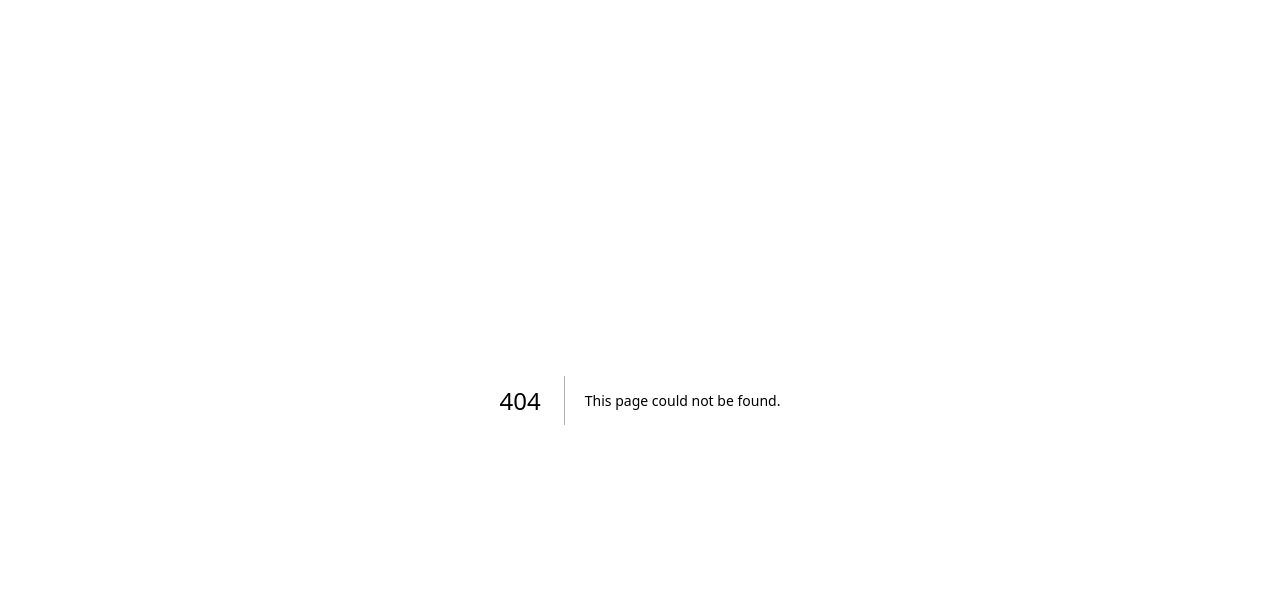
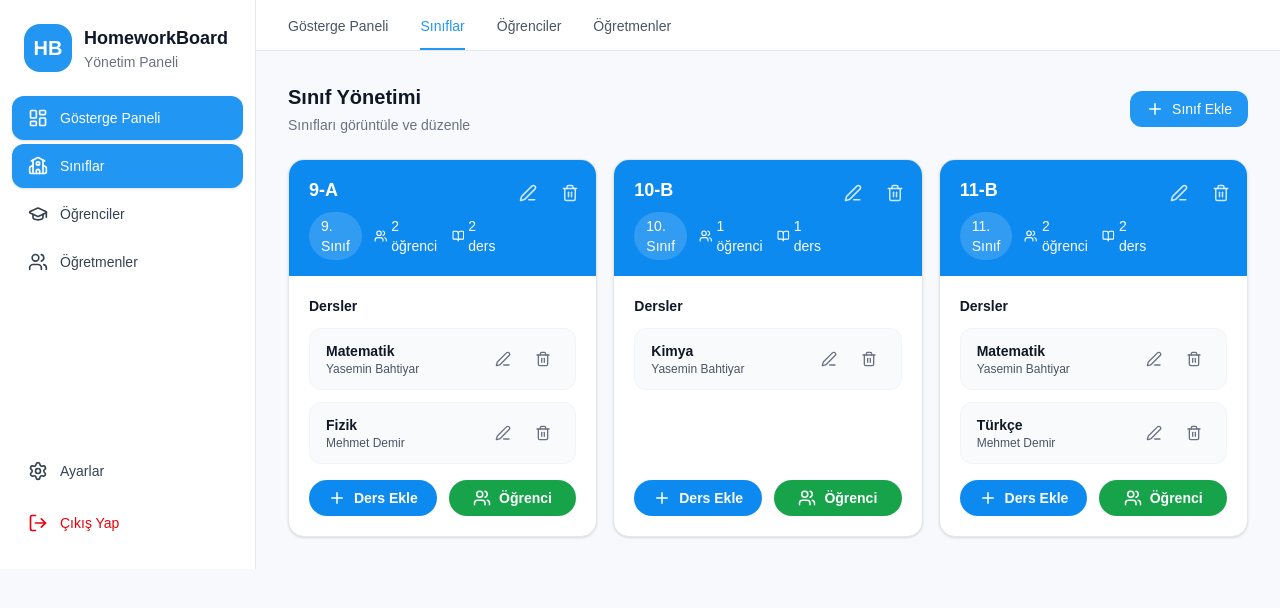
Before and after one commit to Busra-Demirkesen/odev-takip-app, a Next.js app: page /dashboard/admin/classes in a window 1280 px wide. Before the commit this address had no page. Shown: the top 608 px of the page. Built offline with nearby package versions, Linux system fonts and the light colour scheme.

Commit message:
feat: add ClassCard component and AdminClassesPage for class management

```diff
--- /dev/null
+++ b/app/components/admin/ClassCard.tsx
@@ -0,0 +1,127 @@
+import { Edit3, Trash2, Users, BookOpen, Plus } from "lucide-react";
+
+type Subject = {
+  name: string;
+  teacher: string;
+};
+
+export type ClassItem = {
+  name: string;
+  gradeLabel: string;
+  studentCount: number;
+  lessonCount: number;
+  subjects: Subject[];
+};
+
+type ClassCardProps = {
+  classItem: ClassItem;
+  onEdit?: (classItem: ClassItem) => void;
+  onDelete?: (classItem: ClassItem) => void;
+  onAddLesson?: (classItem: ClassItem) => void;
+  onAddStudent?: (classItem: ClassItem) => void;
+};
+
+export function ClassCard({
+  classItem,
+  onEdit,
+  onDelete,
+  onAddLesson,
+  onAddStudent,
+}: ClassCardProps) {
+  return (
+    <div className="bg-white rounded-2xl border border-gray-200 shadow-sm overflow-hidden flex flex-col">
+      <div className="bg-[#0d8af0] text-white px-5 py-4">
+        <div className="flex items-start justify-between gap-3">
+          <div>
+            <p className="text-lg font-semibold">{classItem.name}</p>
+            <div className="mt-2 flex items-center gap-3 text-sm">
+              <span className="px-3 py-1 bg-white/15 rounded-full">{classItem.gradeLabel}</span>
+              <span className="flex items-center gap-1">
+                <Users size={16} />
+                {classItem.studentCount} öğrenci
+              </span>
+              <span className="flex items-center gap-1">
+                <BookOpen size={16} />
+                {classItem.lessonCount} ders
+              </span>
+            </div>
+          </div>
+          <div className="flex items-center gap-2 text-white/80">
+            <button
+              type="button"
+              onClick={() => onEdit?.(classItem)}
+              className="p-2 rounded-lg hover:bg-white/15 transition-colors"
+              aria-label="Düzenle"
+            >
+              <Edit3 size={18} />
+            </button>
+            <button
+              type="button"
+              onClick={() => onDelete?.(classItem)}
+              className="p-2 rounded-lg hover:bg-white/15 transition-colors"
+              aria-label="Sil"
+            >
+              <Trash2 size={18} />
+            </button>
+          </div>
+        </div>
+      </div>
+
+      <div className="p-5 flex-1 flex flex-col gap-4">
+        <div>
+          <p className="text-sm font-semibold text-gray-900 mb-3">Dersler</p>
+          <div className="space-y-3">
+            {classItem.subjects.map((subject, idx) => (
+              <div
+                key={`${subject.name}-${idx}`}
+                className="rounded-xl border border-gray-100 bg-gray-50 px-4 py-3 flex items-center justify-between"
+              >
+                <div>
+                  <p className="text-sm font-semibold text-gray-900">{subject.name}</p>
+                  <p className="text-xs text-gray-600">{subject.teacher}</p>
+                </div>
+                <div className="flex items-center gap-2 text-gray-500">
+                  <button
+                    type="button"
+                    onClick={() => onEdit?.(classItem)}
+                    className="p-2 rounded-lg hover:bg-gray-100 transition-colors"
+                    aria-label="Düzenle"
+                  >
+                    <Edit3 size={16} />
+                  </button>
+                  <button
+                    type="button"
+                    onClick={() => onDelete?.(classItem)}
+                    className="p-2 rounded-lg hover:bg-red-50 hover:text-red-500 transition-colors"
+                    aria-label="Sil"
+                  >
+                    <Trash2 size={16} />
+                  </button>
+                </div>
+              </div>
+            ))}
+          </div>
+        </div>
+
+        <div className="flex flex-col sm:flex-row gap-3 mt-auto">
+          <button
+            type="button"
+            onClick={() => onAddLesson?.(classItem)}
+            className="flex-1 inline-flex items-center justify-center gap-2 rounded-full bg-[#0d8af0] text-white py-2 text-sm font-semibold hover:bg-[#0c79d2] transition-colors"
+          >
+            <Plus size={18} />
+            Ders Ekle
+          </button>
+          <button
+            type="button"
+            onClick={() => onAddStudent?.(classItem)}
+            className="flex-1 inline-flex items-center justify-center gap-2 rounded-full bg-[#16a34a] text-white py-2 text-sm font-semibold hover:bg-[#138a3f] transition-colors"
+          >
+            <Users size={18} />
+            Öğrenci
+          </button>
+        </div>
+      </div>
+    </div>
+  );
+}
--- /dev/null
+++ b/app/dashboard/admin/classes/page.tsx
@@ -0,0 +1,67 @@
+// app/dashboard/admin/classes/page.tsx
+"use client";
+
+import { Plus } from "lucide-react";
+import { AdminShell } from "@/components/admin/AdminShell";
+import { SectionHeader } from "@/components/admin/SectionHeader";
+import { ClassCard, type ClassItem } from "@/components/admin/ClassCard";
+
+const classesMock: ClassItem[] = [
+  {
+    name: "9-A",
+    gradeLabel: "9. Sınıf",
+    studentCount: 2,
+    lessonCount: 2,
+    subjects: [
+      { name: "Matematik", teacher: "Yasemin Bahtiyar" },
+      { name: "Fizik", teacher: "Mehmet Demir" },
+    ],
+  },
+  {
+    name: "10-B",
+    gradeLabel: "10. Sınıf",
+    studentCount: 1,
+    lessonCount: 1,
+    subjects: [{ name: "Kimya", teacher: "Yasemin Bahtiyar" }],
+  },
+  {
+    name: "11-B",
+    gradeLabel: "11. Sınıf",
+    studentCount: 2,
+    lessonCount: 2,
+    subjects: [
+      { name: "Matematik", teacher: "Yasemin Bahtiyar" },
+      { name: "Türkçe", teacher: "Mehmet Demir" },
+    ],
+  },
+];
+
+export default function AdminClassesPage() {
+  return (
+    <AdminShell activeSection="classes">
+      <SectionHeader
+        title="Sınıf Yönetimi"
+        subtitle="Sınıfları görüntüle ve düzenle"
+        action={
+          <button className="inline-flex items-center gap-2 px-4 py-2 rounded-xl bg-[#2196F3] text-white text-sm font-medium hover:bg-[#1976D2] transition-colors">
+            <Plus size={18} />
+            Sınıf Ekle
+          </button>
+        }
+      />
+
+      <div className="grid grid-cols-1 md:grid-cols-2 xl:grid-cols-3 gap-4">
+        {classesMock.map((classItem) => (
+          <ClassCard
+            key={classItem.name}
+            classItem={classItem}
+            onEdit={(c) => console.log("edit class", c)}
+            onDelete={(c) => console.log("delete class", c)}
+            onAddLesson={(c) => console.log("add lesson", c)}
+            onAddStudent={(c) => console.log("add student", c)}
+          />
+        ))}
+      </div>
+    </AdminShell>
+  );
+}
```
